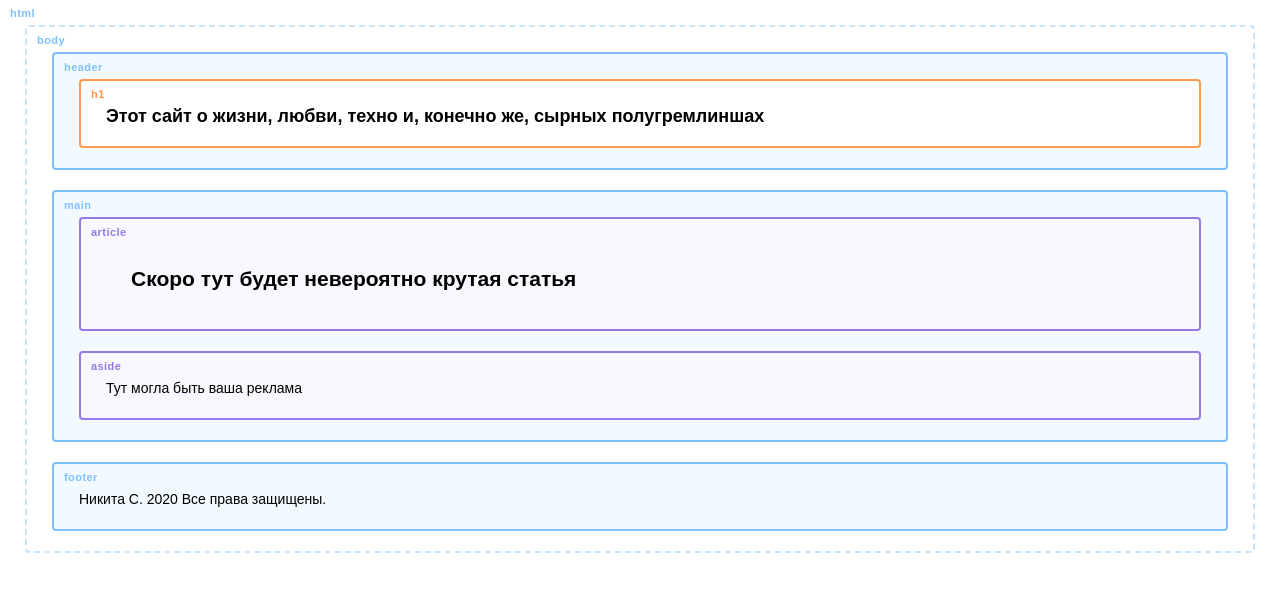
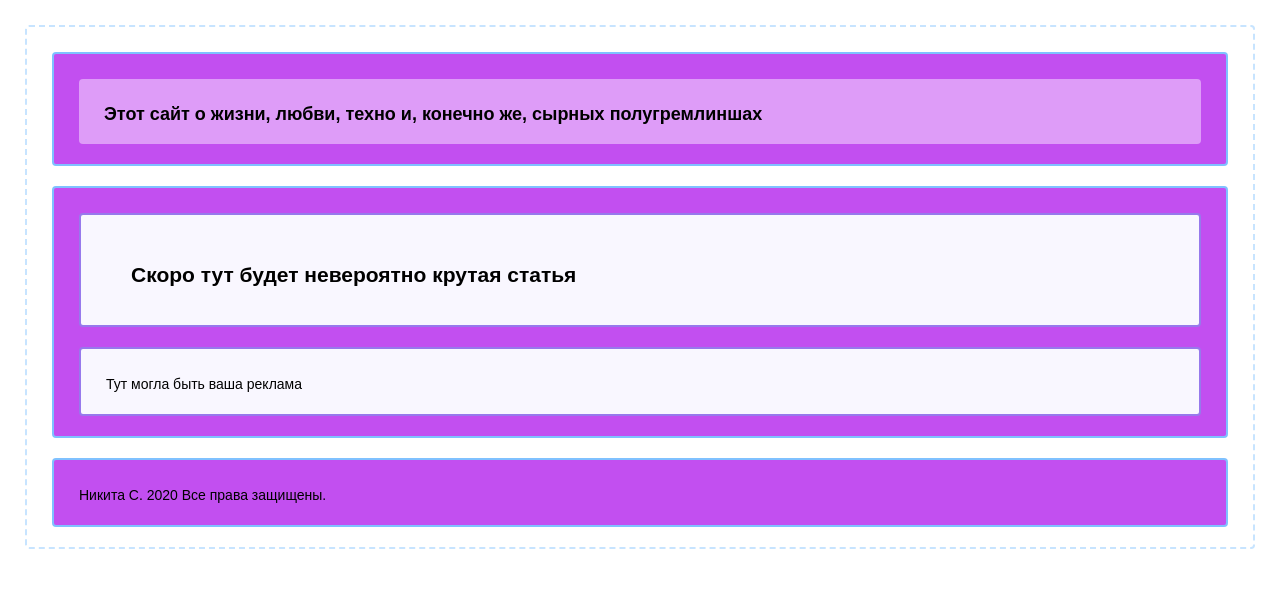
Before and after one commit to nsologub/spg, a plain HTML site: page index.html in a window 1280 px wide. Drawn offline with Linux system fonts and the light colour scheme; a web font is replaced by a local one.

Commit message:
Update outlines.css

```diff
--- a/outlines.css
+++ b/outlines.css
@@ -36,7 +36,7 @@ main::before {
 main,
 header,
 footer {
-  background-color: #f3faff;
+  background-color: #C24FF0;
   border: 2px solid #7fc1ff;
 }
 
@@ -57,13 +57,7 @@ aside::before {
 
 h1 {
   font-size: 18px;
-  background-color: #ffffff;
-  border: 2px solid #ff994f;
-}
-
-h1::before {
-  content: "h1";
-  color: #ff994f;
+  background-color: #DE9CF8;
 }
 
 p {
@@ -96,39 +90,3 @@ p::before {
   line-height: 10px;
   letter-spacing: 0.04em;
 }
-
-html::before {
-  content: "html";
-}
-
-body::before {
-  content: "body";
-}
-
-main::before {
-  content: "main";
-}
-
-header::before {
-  content: "header";
-}
-
-footer::before {
-  content: "footer";
-}
-
-section::before {
-  content: "section";
-}
-
-article::before {
-  content: "article";
-}
-
-aside::before {
-  content: "aside";
-}
-
-nav::before {
-  content: "nav";
-}
```
